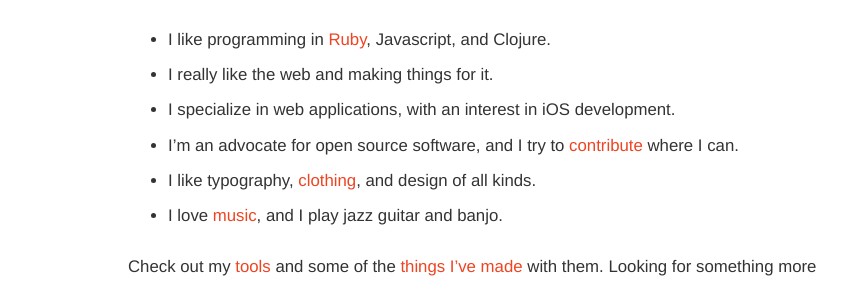
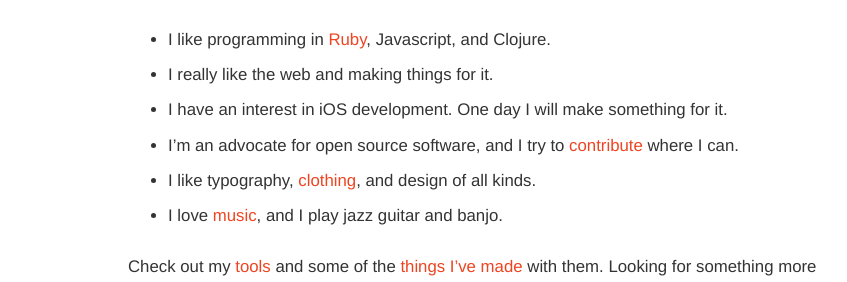
Before and after one commit to taylorlapeyre/taylorlapeyre.github.io, a Jekyll site: the page built from about.md, in a window 1280 px wide. Shown: the part 262-544 px from the top of the page, without its empty margins (160-1007 px from the left). Built offline with Jekyll 4.4.1, drawn with Linux system fonts in a browser that asks for light colours; some web fonts are replaced.

Commit message:
being repetitive

```diff
--- a/about.md
+++ b/about.md
@@ -9,7 +9,7 @@
 
 - I like programming in [Ruby][0], Javascript, and Clojure.
 - I really like the web and making things for it.
-- I specialize in web applications, with an interest in iOS development.
+- I have an interest in iOS development. One day I will make something for it.
 - I'm an advocate for open source software, and I try to [contribute][contributions] where I can.
 - I like typography, [clothing][1], and design of all kinds.
 - I love [music][3], and I play jazz guitar and banjo.
```
